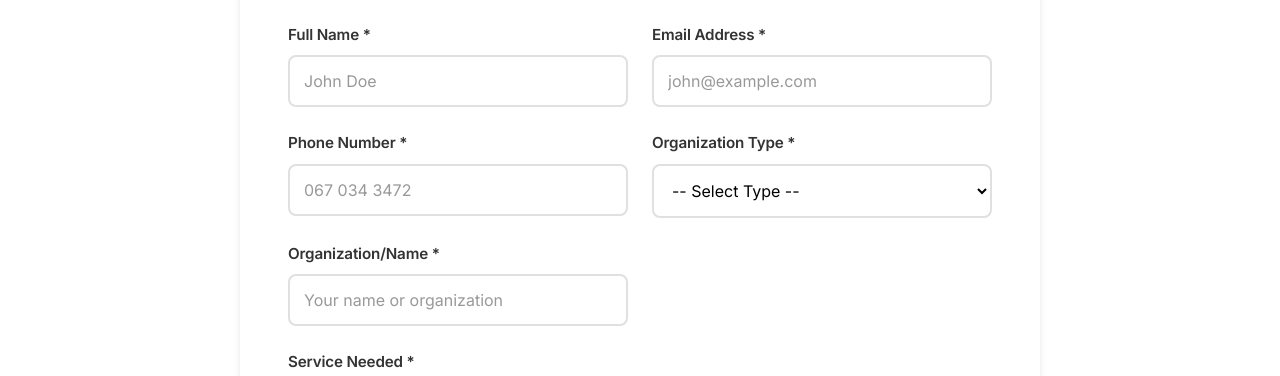
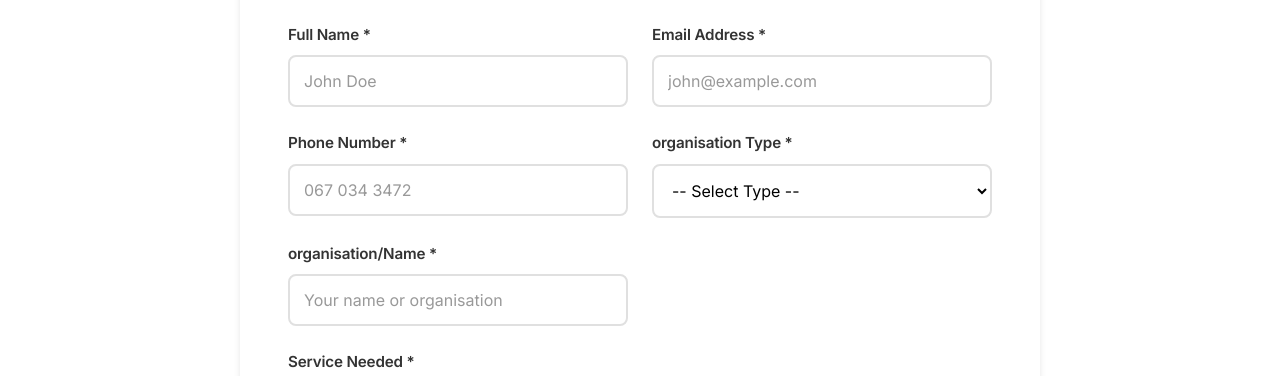
Before and after one commit to Tyrese-Mv/sizakala-accountant-website, a React (Vite) app: page /contact in a window 1280 px wide. Shown: the part 1660-2036 px from the top of the page. Built offline with nearby package versions, Linux system fonts and the light colour scheme.

Commit message:
Refactor terminology in ContactForm, About, Home, Services components to use British English spelling for 'organization' and 'organisation'.

```diff
--- a/src/components/ContactForm.tsx
+++ b/src/components/ContactForm.tsx
@@ -5,8 +5,8 @@ interface FormData {
   name: string;
   email: string;
   phone: string;
-  organizationType: string;
-  organizationName: string;
+  organisationType: string;
+  organisationName: string;
   enrollment: string;
   revenue: string;
   service: string;
@@ -18,8 +18,8 @@ const ContactForm = () => {
     name: '',
     email: '',
     phone: '',
-    organizationType: '',
-    organizationName: '',
+    organisationType: '',
+    organisationName: '',
     enrollment: '',
     revenue: '',
     service: '',
@@ -46,8 +46,8 @@ const ContactForm = () => {
         name: '',
         email: '',
         phone: '',
-        organizationType: '',
-        organizationName: '',
+        organisationType: '',
+        organisationName: '',
         enrollment: '',
         revenue: '',
         service: '',
@@ -60,9 +60,9 @@ const ContactForm = () => {
   };
 
   const getEstimatedPrice = () => {
-    const orgType = formData.organizationType;
+    const orgType = formData.organisationType;
 
-    // Helper function to calculate audit price based on organization type
+    // Helper function to calculate audit price based on organisation type
     const getAuditPrice = () => {
       if (orgType === 'school') {
         if (!formData.enrollment) return null;
@@ -193,17 +193,17 @@ const ContactForm = () => {
           </div>
 
           <div className="form-group">
-            <label htmlFor="organizationType">Organization Type *</label>
+            <label htmlFor="organisationType">organisation Type *</label>
             <select
-              id="organizationType"
-              name="organizationType"
-              value={formData.organizationType}
+              id="organisationType"
+              name="organisationType"
+              value={formData.organisationType}
               onChange={handleChange}
               required
             >
               <option value="">-- Select Type --</option>
               <option value="school">Public School</option>
-              <option value="npo">Non-Profit Organization</option>
+              <option value="npo">Non-Profit organisation</option>
               <option value="company">Private Company</option>
               <option value="individual">Individual</option>
             </select>
@@ -212,30 +212,30 @@ const ContactForm = () => {
 
         <div className="form-row">
           <div className="form-group">
-            <label htmlFor="organizationName">
-              {formData.organizationType === 'school' ? 'School Name' :
-               formData.organizationType === 'npo' ? 'NPO Name' :
-               formData.organizationType === 'company' ? 'Company Name' :
-               formData.organizationType === 'individual' ? 'Full Name' :
-               'Organization/Name'} *
+            <label htmlFor="organisationName">
+              {formData.organisationType === 'school' ? 'School Name' :
+               formData.organisationType === 'npo' ? 'NPO Name' :
+               formData.organisationType === 'company' ? 'Company Name' :
+               formData.organisationType === 'individual' ? 'Full Name' :
+               'organisation/Name'} *
             </label>
             <input
               type="text"
-              id="organizationName"
-              name="organizationName"
-              value={formData.organizationName}
+              id="organisationName"
+              name="organisationName"
+              value={formData.organisationName}
               onChange={handleChange}
               required
               placeholder={
-                formData.organizationType === 'school' ? 'ABC Primary School' :
-                formData.organizationType === 'npo' ? 'Community Development NPO' :
-                formData.organizationType === 'company' ? 'ABC (Pty) Ltd' :
-                'Your name or organization'
+                formData.organisationType === 'school' ? 'ABC Primary School' :
+                formData.organisationType === 'npo' ? 'Community Development NPO' :
+                formData.organisationType === 'company' ? 'ABC (Pty) Ltd' :
+                'Your name or organisation'
               }
             />
           </div>
 
-          {formData.organizationType === 'school' && (
+          {formData.organisationType === 'school' && (
             <div className="form-group">
               <label htmlFor="enrollment">School Enrollment (Number of Learners)</label>
               <input
@@ -250,10 +250,10 @@ const ContactForm = () => {
             </div>
           )}
 
-          {(formData.organizationType === 'npo' || formData.organizationType === 'company') && (
+          {(formData.organisationType === 'npo' || formData.organisationType === 'company') && (
             <div className="form-group">
               <label htmlFor="revenue">
-                Annual {formData.organizationType === 'npo' ? 'Revenue' : 'Turnover'} (R)
+                Annual {formData.organisationType === 'npo' ? 'Revenue' : 'Turnover'} (R)
               </label>
               <input
                 type="number"
@@ -262,7 +262,7 @@ const ContactForm = () => {
                 value={formData.revenue}
                 onChange={handleChange}
                 placeholder={
-                  formData.organizationType === 'npo' ? 'e.g., 750000' : 'e.g., 2500000'
+                  formData.organisationType === 'npo' ? 'e.g., 750000' : 'e.g., 2500000'
                 }
                 min="1"
               />
--- a/src/pages/About.tsx
+++ b/src/pages/About.tsx
@@ -29,7 +29,7 @@ const About = () => {
             <p>
               What motivates us is the need to provide excellent accounting and
               financial management services to our diverse range of clients,
-              including public schools, non-profit organizations, private companies,
+              including public schools, non-profit organisations, private companies,
               and individuals.
             </p>
           </div>
@@ -42,7 +42,7 @@ const About = () => {
               <h3>Diverse Client Base</h3>
               <p>
                 We serve a wide range of clients including public schools,
-                non-profit organizations, private companies, and individuals. We
+                non-profit organisations, private companies, and individuals. We
                 understand the unique financial management requirements and
                 regulations that govern each sector we work with.
               </p>
@@ -135,7 +135,7 @@ const About = () => {
                 <div className="category-icon">
                   <HiUserGroup />
                 </div>
-                <h3>Non-Profit Organizations</h3>
+                <h3>Non-Profit organisations</h3>
                 <p className="category-description">
                   Comprehensive accounting solutions for NPOs to maintain
                   transparency, accountability, and compliance with regulatory
--- a/src/pages/Home.tsx
+++ b/src/pages/Home.tsx
@@ -13,7 +13,7 @@ const Home = () => {
             <div className="hero-badge">Registered with CIBA since 2015</div>
             <h1>Professional Accounting Services You Can Trust</h1>
             <p className="hero-subtitle">
-              Specialized financial solutions for schools, non-profit organizations,
+              Specialized financial solutions for schools, non-profit organisations,
               and private companies across South Africa
             </p>
             <div className="hero-features">
@@ -54,7 +54,7 @@ const Home = () => {
               <h3>Audit Services</h3>
               <p>
                 Comprehensive financial statement audits for schools, NPOs, and
-                private companies with tiered pricing based on your organization's
+                private companies with tiered pricing based on your organisation's
                 size and complexity.
               </p>
               <ul className="service-features">
--- a/src/pages/Services.tsx
+++ b/src/pages/Services.tsx
@@ -30,8 +30,8 @@ const Services = () => {
             <div className="service-description">
               <p>
                 We offer comprehensive audit services to public schools, non-profit
-                organizations, and private companies with affordable tiered pricing
-                tailored to your organization's size and complexity. Our audits
+                organisations, and private companies with affordable tiered pricing
+                tailored to your organisation's size and complexity. Our audits
                 ensure compliance with relevant regulations and provide stakeholders
                 with confidence in your financial statements.
               </p>
@@ -71,7 +71,7 @@ const Services = () => {
             </div>
 
             <div className="audit-categories">
-              <h3 className="category-title">Non-Profit Organizations (NPOs)</h3>
+              <h3 className="category-title">Non-Profit organisations (NPOs)</h3>
               <p className="category-intro">
                 Independent examinations and audits for NPO compliance, donor
                 reporting, and regulatory requirements.
```
